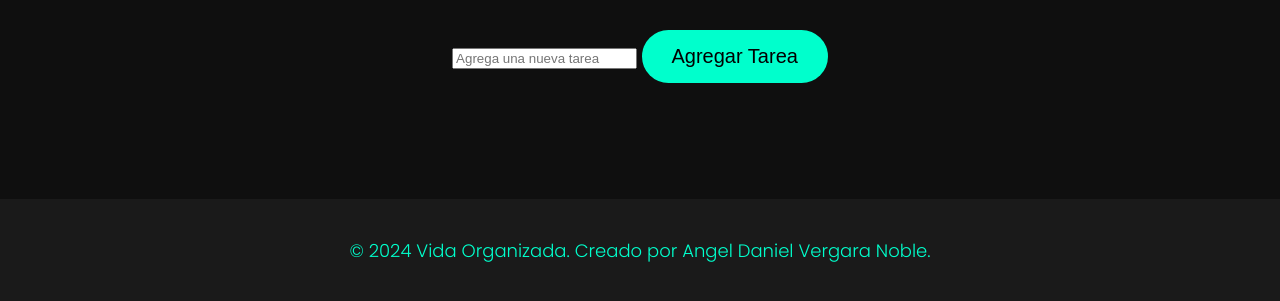
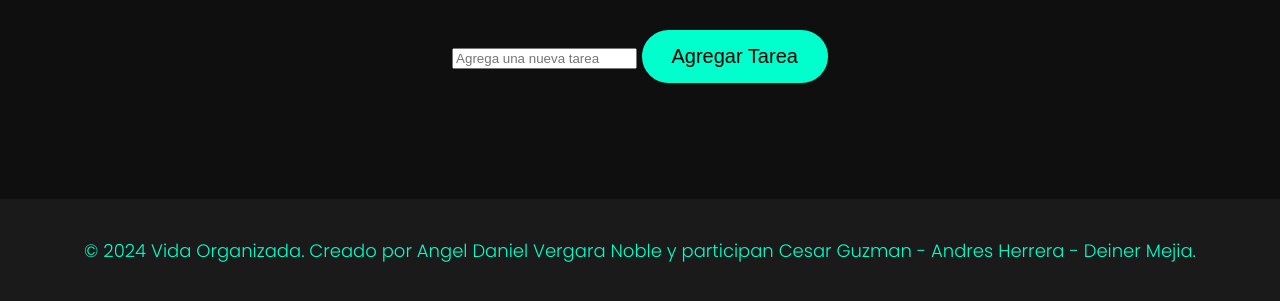
Before and after one commit to zAngel90/zAngel90.github.io, a plain HTML site: page tareas.html in a window 1280 px wide. Shown: the part 205-506 px from the top of the page. Drawn offline with Linux system fonts and the light colour scheme.

Commit message:
Update tareas.html

```diff
--- a/tareas.html
+++ b/tareas.html
@@ -29,7 +29,8 @@
     </section>
 
     <footer>
-        <p>&copy; 2024 Vida Organizada. Creado por Angel Daniel Vergara Noble.</p>
+        <p>&copy; 2024 Vida Organizada. Creado por Angel Daniel Vergara Noble y participan
+            Cesar Guzman - Andres Herrera - Deiner Mejia.</p>
     </footer>
 
     <script src="tareas.js"></script>
```
